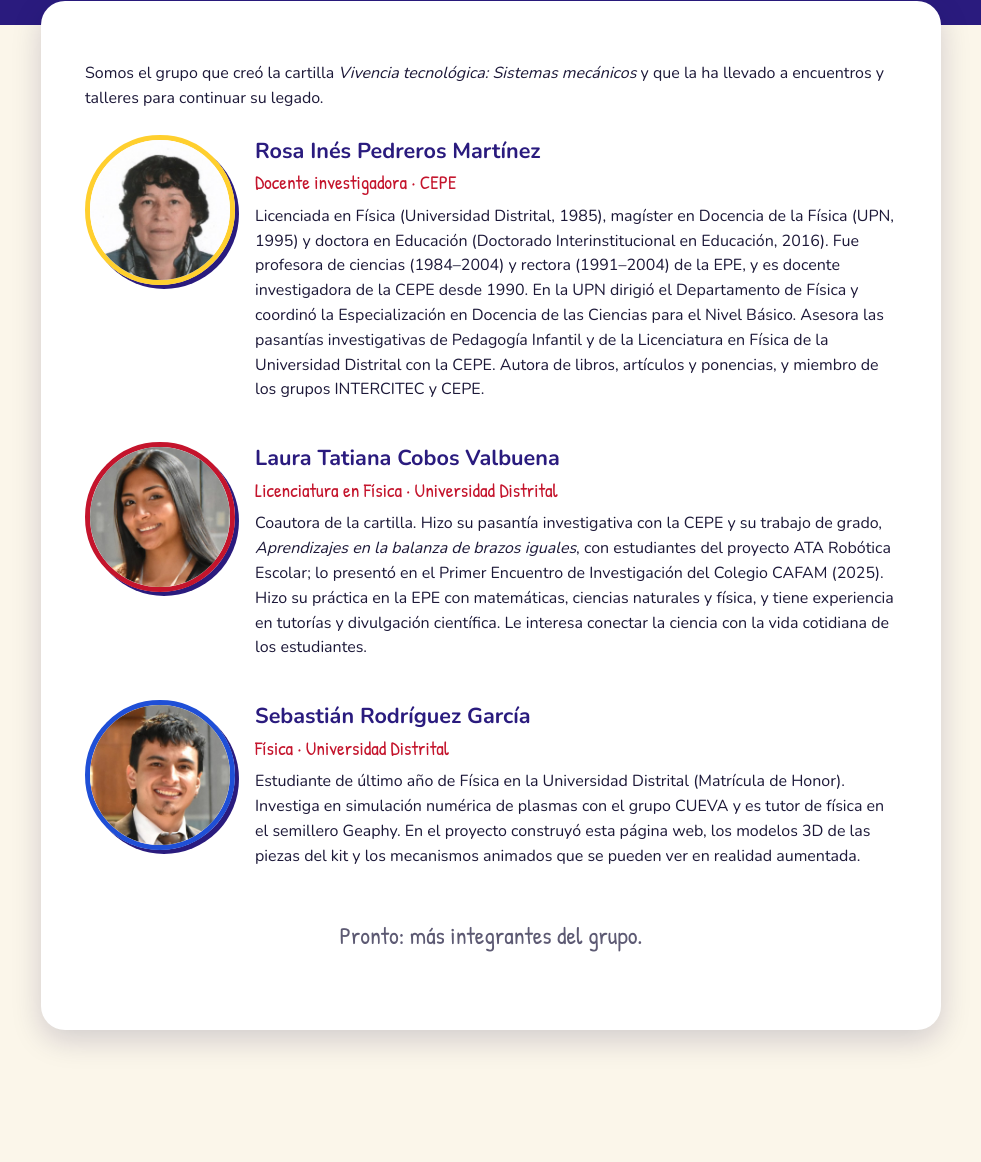
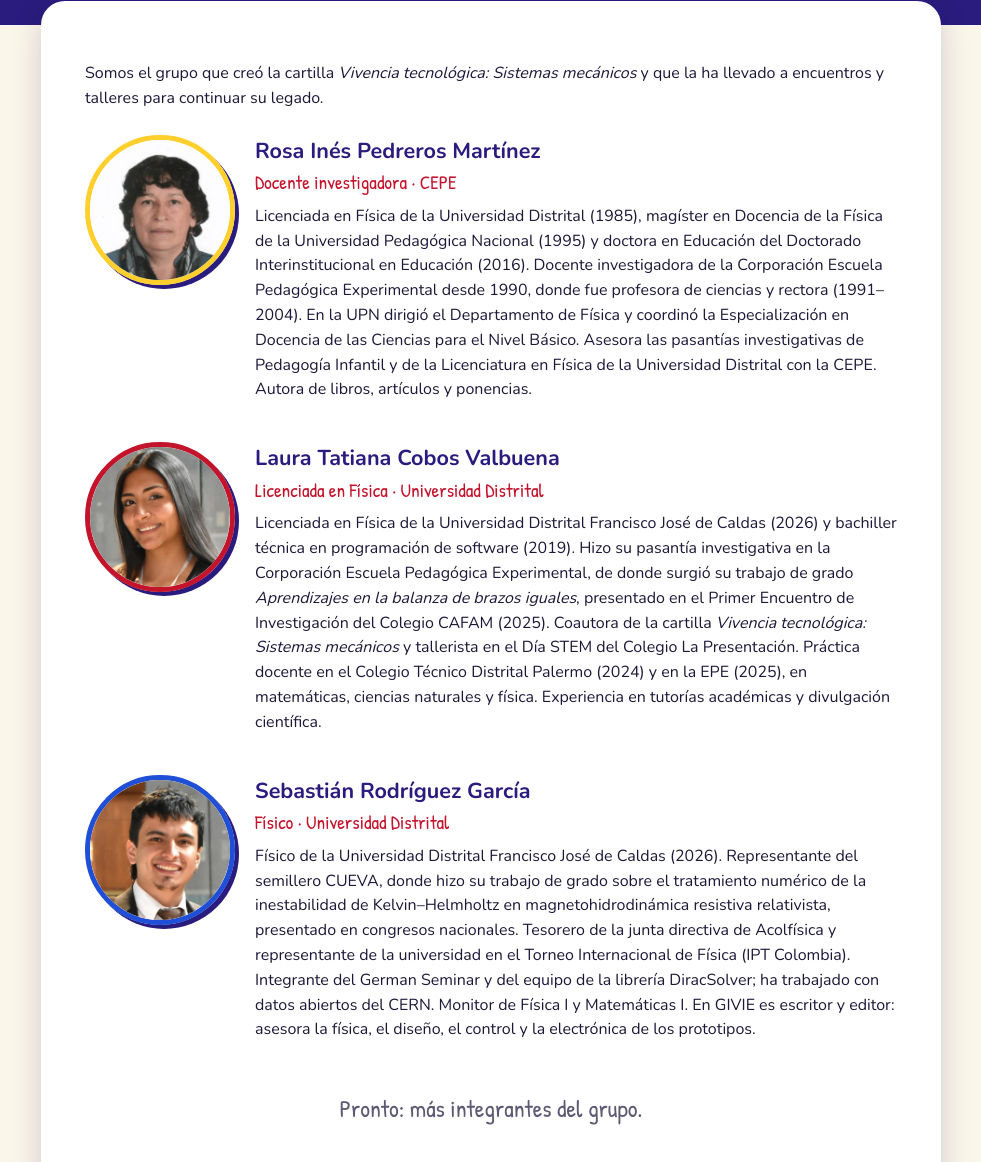
Before and after one commit to Sebrodriguezg/GIVIE-, a plain HTML site: page secciones/givie.html in a window 1280 px wide. Shown: the part 189-1351 px from the top of the page, without its empty margins (149-1130 px from the left). Before the commit the page ends 1283 px from the top, so only its background shows below. Drawn offline with nearby package versions, Linux system fonts and the light colour scheme.

Commit message:
GIVIE: biografías con el mismo estilo y largo; tuercas más delgadas con rosca interna
Co-Authored-By: Claude Opus 5.5 <noreply@anthropic.com>

```diff
--- a/modelos/piezas/catalogo.json
+++ b/modelos/piezas/catalogo.json
@@ -175,7 +175,7 @@
     "archivo": "modelos/piezas/tuerca.glb",
     "medidas_mm": [
       8.0,
-      3.2,
+      2.2,
       6.9
     ]
   },
@@ -187,7 +187,7 @@
     "archivo": "modelos/piezas/tuerca-mariposa.glb",
     "medidas_mm": [
       23.0,
-      9.0,
+      6.3,
       7.2
     ]
   },
--- a/secciones/givie.html
+++ b/secciones/givie.html
@@ -23,12 +23,12 @@
       <div>
         <h3>Rosa Inés Pedreros Martínez</h3>
         <p class="miembro-rol">Docente investigadora · CEPE</p>
-        <p>Licenciada en Física (Universidad Distrital, 1985), magíster en Docencia de la Física (UPN, 1995) y doctora en
-          Educación (Doctorado Interinstitucional en Educación, 2016). Fue profesora de ciencias (1984–2004) y rectora
-          (1991–2004) de la EPE, y es docente investigadora de la CEPE desde 1990. En la UPN dirigió el Departamento de
-          Física y coordinó la Especialización en Docencia de las Ciencias para el Nivel Básico. Asesora las pasantías
-          investigativas de Pedagogía Infantil y de la Licenciatura en Física de la Universidad Distrital con la CEPE.
-          Autora de libros, artículos y ponencias, y miembro de los grupos INTERCITEC y CEPE.</p>
+        <p>Licenciada en Física de la Universidad Distrital (1985), magíster en Docencia de la Física de la Universidad
+          Pedagógica Nacional (1995) y doctora en Educación del Doctorado Interinstitucional en Educación (2016). Docente
+          investigadora de la Corporación Escuela Pedagógica Experimental desde 1990, donde fue profesora de ciencias y
+          rectora (1991–2004). En la UPN dirigió el Departamento de Física y coordinó la Especialización en Docencia de las
+          Ciencias para el Nivel Básico. Asesora las pasantías investigativas de Pedagogía Infantil y de la Licenciatura en
+          Física de la Universidad Distrital con la CEPE. Autora de libros, artículos y ponencias.</p>
       </div>
     </article>
 
@@ -36,12 +36,14 @@
       <img src="../img/givie/laura.jpg" alt="Laura Tatiana Cobos Valbuena" loading="lazy">
       <div>
         <h3>Laura Tatiana Cobos Valbuena</h3>
-        <p class="miembro-rol">Licenciatura en Física · Universidad Distrital</p>
-        <p>Coautora de la cartilla. Hizo su pasantía investigativa con la CEPE y su trabajo de grado,
-          <i>Aprendizajes en la balanza de brazos iguales</i>, con estudiantes del proyecto ATA Robótica Escolar; lo
-          presentó en el Primer Encuentro de Investigación del Colegio CAFAM (2025). Hizo su práctica en la EPE con
-          matemáticas, ciencias naturales y física, y tiene experiencia en tutorías y divulgación científica. Le interesa
-          conectar la ciencia con la vida cotidiana de los estudiantes.</p>
+        <p class="miembro-rol">Licenciada en Física · Universidad Distrital</p>
+        <p>Licenciada en Física de la Universidad Distrital Francisco José de Caldas (2026) y bachiller técnica en
+          programación de software (2019). Hizo su pasantía investigativa en la Corporación Escuela Pedagógica
+          Experimental, de donde surgió su trabajo de grado <i>Aprendizajes en la balanza de brazos iguales</i>, presentado
+          en el Primer Encuentro de Investigación del Colegio CAFAM (2025). Coautora de la cartilla <i>Vivencia tecnológica:
+          Sistemas mecánicos</i> y tallerista en el Día STEM del Colegio La Presentación. Práctica docente en el Colegio
+          Técnico Distrital Palermo (2024) y en la EPE (2025), en matemáticas, ciencias naturales y física. Experiencia en
+          tutorías académicas y divulgación científica.</p>
       </div>
     </article>
 
@@ -49,11 +51,14 @@
       <img src="../img/givie/sebastian.jpg" alt="Sebastián Rodríguez García" loading="lazy">
       <div>
         <h3>Sebastián Rodríguez García</h3>
-        <p class="miembro-rol">Física · Universidad Distrital</p>
-        <p>Estudiante de último año de Física en la Universidad Distrital (Matrícula de Honor). Investiga en simulación
-          numérica de plasmas con el grupo CUEVA y es tutor de física en el semillero Geaphy. En el proyecto construyó
-          esta página web, los modelos 3D de las piezas del kit y los mecanismos animados que se pueden ver en realidad
-          aumentada.</p>
+        <p class="miembro-rol">Físico · Universidad Distrital</p>
+        <p>Físico de la Universidad Distrital Francisco José de Caldas (2026). Representante del semillero CUEVA, donde
+          hizo su trabajo de grado sobre el tratamiento numérico de la inestabilidad de Kelvin–Helmholtz en
+          magnetohidrodinámica resistiva relativista, presentado en congresos nacionales. Tesorero de la junta directiva de
+          Acolfísica y representante de la universidad en el Torneo Internacional de Física (IPT Colombia). Integrante del
+          German Seminar y del equipo de la librería DiracSolver; ha trabajado con datos abiertos del CERN. Monitor de Física
+          I y Matemáticas I. En GIVIE es escritor y editor: asesora la física, el diseño, el control y la electrónica de los
+          prototipos.</p>
       </div>
     </article>
   </div>
```
Also changed, not shown: 3 other files.
